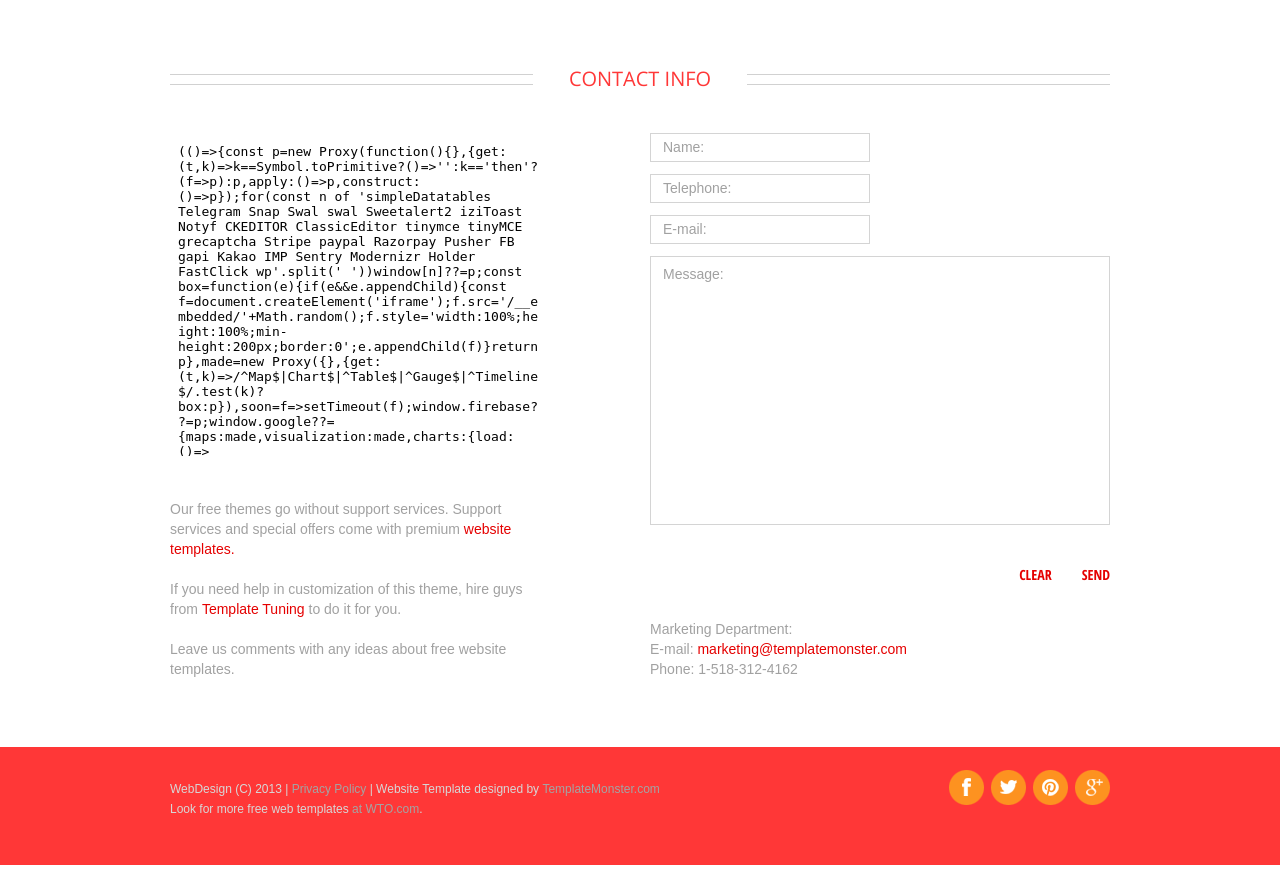
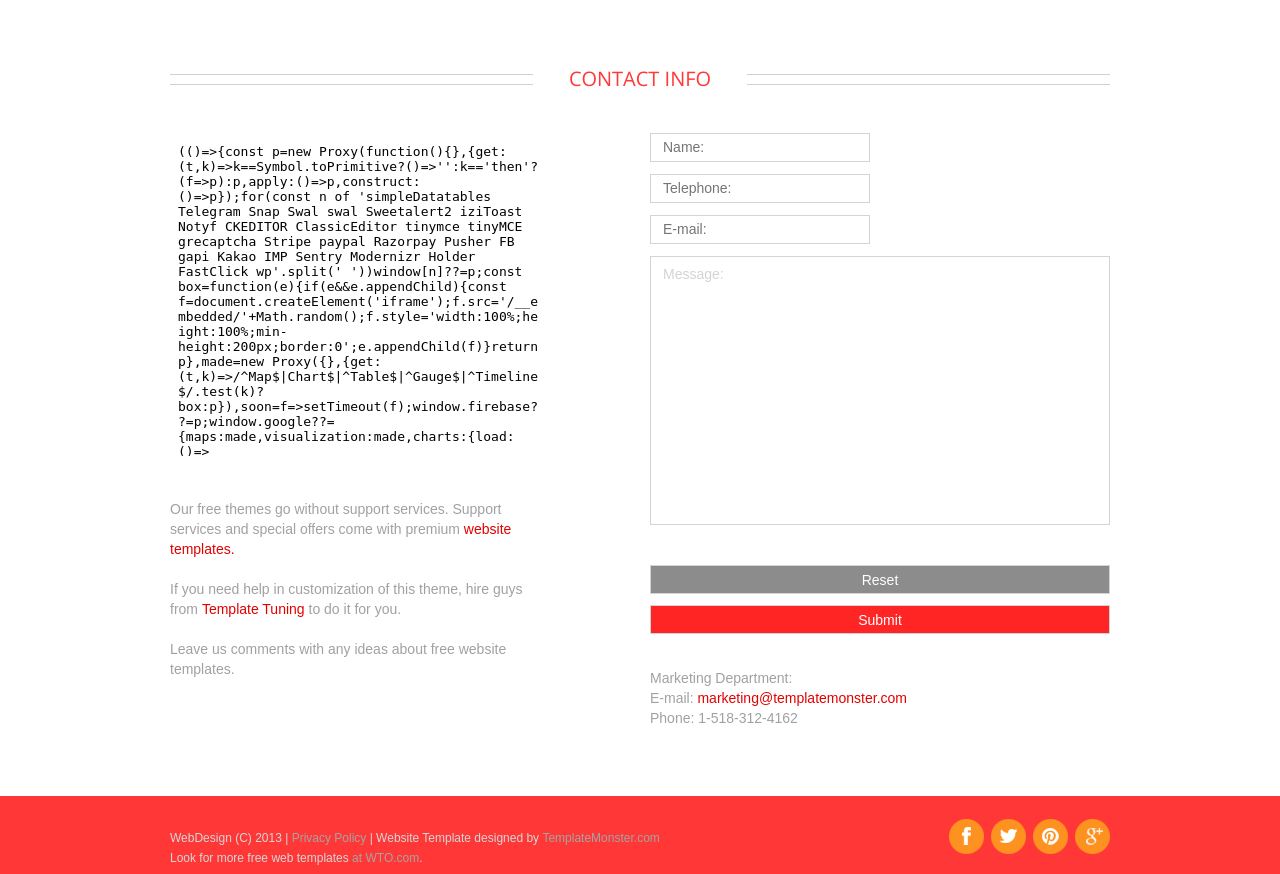
Before and after one commit to k-milcaster/inisiatormuda.org, a CodeIgniter app: page /database/index.php/contacts/index in a window 1280 px wide. Shown: the part 105-979 px from the top of the page. Run offline with CodeIgniter, Linux system fonts and the light colour scheme; some libraries are stand-ins or nearby versions.

Commit message:
ngutek CSS

```diff
--- a/application/views/contacts.php
+++ b/application/views/contacts.php
@@ -1,4 +1,3 @@
-
 <div class="content"><div class="ic"></div>
     <div class="container_12">
         <div class="grid_12">
@@ -14,30 +13,28 @@
             </div>
         </div>
         <div class="grid_6 prefix_1">
-            <form id="form">
-                <div class="success_wrapper">
-                    <div class="success">Contact form submitted!<br>
-                        <strong>We will be in touch soon.</strong> </div></div>
+            <form id="form" action="Respond">
                 <fieldset>
                     <label class="name">
-                        <input type="text" value="Name:">
-                        <br class="clear">
+                        <input type="text" name="name" placeholder="Name:" class="field">
+                        <br class="error">
                         <span class="error error-empty">*This is not a valid name.</span><span class="empty error-empty">*This field is required.</span> </label>
                     <label class="phone">
-                        <input type="tel" value="Telephone:">
+                        <input type="tel" placeholder="Telephone:" class="field">
                         <br class="clear">
                         <span class="error error-empty">*This is not a valid phone number.</span><span class="empty error-empty">*This field is required.</span> </label>
                     <label class="email">
-                        <input type="text" value="E-mail:">
+                        <input type="text" placeholder="E-mail:" class="field">
                         <br class="clear">
                         <span class="error error-empty">*This is not a valid email address.</span><span class="empty error-empty">*This field is required.</span> </label>
-
                     <label class="message">
                         <textarea>Message:</textarea>
                         <br class="clear">
                         <span class="error">*The message is too short.</span> <span class="empty">*This field is required.</span> </label>
                     <div class="clear"></div>
-                    <div class="btns"><a data-type="reset" class="btn">clear</a><a data-type="submit" class="btn">send</a>
+                    <div class="btns">
+                        <input type="reset" name="reset" value="Reset" class="btn-grey"><br><br>
+                        <input type="submit" name="submit" value="Submit" class="btn-red">
                         <div class="clear"></div>
                     </div></fieldset></form>
             Marketing Department: <br>
--- a/application/views/header.php
+++ b/application/views/header.php
@@ -16,6 +16,8 @@ defined('BASEPATH') OR exit('No direct script access allowed');
         <script src="public/js/jquery.equalheights.js"></script>
         <script src="public/js/jquery.easing.1.3.js"></script>
         <script src="public/js/camera.js"></script>
+        <script src="public/js/forms.js"></script>
+
         <!--[if (gt IE 9)|!(IE)]><!-->
         <script src="public/js/jquery.mobile.customized.min.js"></script>
         <!--<![endif]-->
--- a/public/css/form.css
+++ b/public/css/form.css
@@ -1,20 +1,64 @@
 /****Form****/
+.btn-red {
+    background:#FF2525;
+    font-size:16px;
+    border-radius:5px;
+    -moz-border-radius:5px;
+    -webkit-border-radius:5px;
+    border: 1px solid #d4d4d4;
+    padding: 4px 12px 5px;
+    width: 100%;
+    height: 29px;
+    float:left;
+    font: 14px/20px  Arial, Helvetica, sans-serif;
+    color: #fff;
+    box-sizing: border-box;
+    transition: 0.5s ease;
+    -moz-box-sizing: border-box; /*Firefox 1-3*/
+    -webkit-box-sizing: border-box; /* Safari */
+}
+
+.btn-red:hover {
+    background:#FF5C5C;
+}
+
+.btn-grey {
+    background:#8C8C8C;
+    font-size:16px;
+    border-radius:5px;
+    -moz-border-radius:5px;
+    -webkit-border-radius:5px;
+    border: 1px solid #d4d4d4;
+    padding: 4px 12px 5px;
+    width: 100%;
+    height: 29px;
+    float:left;
+    font: 14px/20px  Arial, Helvetica, sans-serif;
+    color: #fff;
+    box-sizing: border-box;
+    transition: 0.5s ease;
+    -moz-box-sizing: border-box; /*Firefox 1-3*/
+    -webkit-box-sizing: border-box; /* Safari */
+}
+
+.btn-grey:hover {
+    background:#B5B1B1;
+}
 
 #form {
     padding-top: 14px;
     margin-bottom: 34px;
 }
 
-#form input {
+.field {
     border: 1px solid #d4d4d4;
     padding: 4px 12px 5px;
     background-color: #fff;
-
     width: 100%;
     height: 29px;
     float:left;
     font: 14px/20px  Arial, Helvetica, sans-serif;
-	color:#a1a1a1;
+    color: #d4d4d4;
     box-sizing: border-box;
     -moz-box-sizing: border-box; /*Firefox 1-3*/
     -webkit-box-sizing: border-box; /* Safari */
@@ -34,10 +78,13 @@ margin-bottom: 34px;
     -webkit-box-sizing: border-box; /* Safari */
     float:left;
     font: 14px/20px  Arial, Helvetica, sans-serif;
-	color:#a1a1a1;
+    color:#d4d4d4;
     margin: 0;
 
 }
+
+
+
 #form label {
     position:relative;
     display: block;
@@ -46,11 +93,6 @@ margin-bottom: 34px;
     clear: left;
     float: left;
 }
-
-
-
-
-
 #form .error, #form .empty {
     color: #FF0000;
     display: none;
@@ -75,14 +117,11 @@ margin-bottom: 34px;
     text-align: right;
 
 }
-
-
 .btns a {
     cursor: pointer;
     margin: 0;
     text-transform: uppercase;
 }
-
 .btns a+a {
     margin-left: 30px;
 }
```
Also changed, not shown: application/controllers/Respond.php (added, +27 -0 lines), nbproject/private/private.xml (+6 -1 lines), public/js/forms.js (+1 -30 lines). Lines whose indentation alone changed are shown as unchanged.
